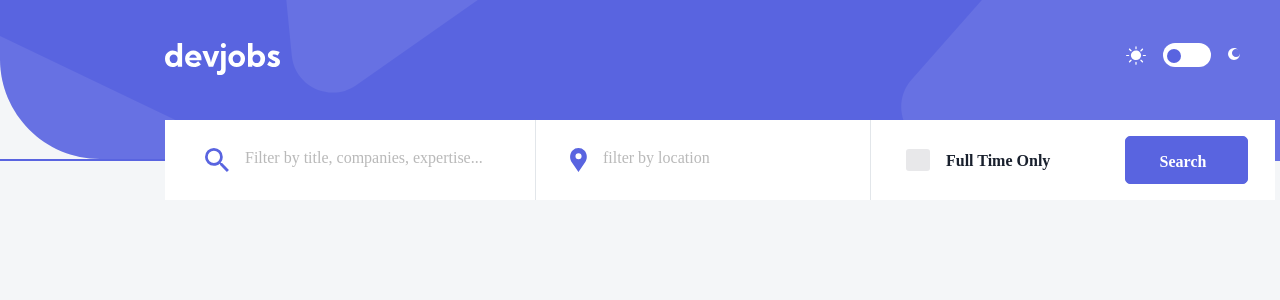
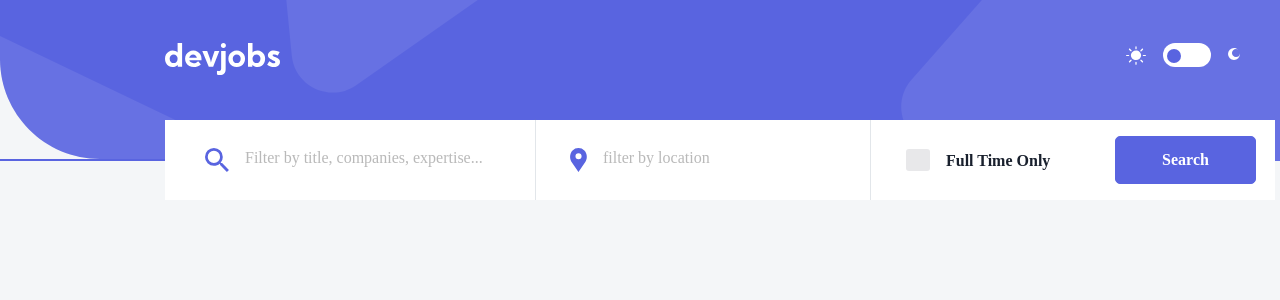
Before and after one commit to OsmanNasirdeen/Devjobs, a React app: page / in a window 1280 px wide. Shown: the top 300 px of the page. Built offline with nearby package versions, Linux system fonts and the light colour scheme; the HTML template or start-up script is replaced by a standard one.

Commit message:
modified:   src/index.css

```diff
--- a/src/Header/Navbar.css
+++ b/src/Header/Navbar.css
@@ -195,25 +195,11 @@
 
   .filter-button {
     position: absolute;
-    width: 123px;
-    height: 48px;
-    left: 960px;
+    /* width: fit-content; */
+    /* height: auto; */
+    left: 950px;
   }
   .filter-button > button {
-    width: 100%;
-    height: 100%;
-    font-family: var(--font-family);
-    font-weight: var(--fw-bold);
-    font-size: var(--fs-16);
-    color: var(--white);
-    background: var(--violet);
-    border: 1px solid var(--violet);
-    border-radius: 5px;
-    padding: 16px 40px 16px 33px;
-    cursor: pointer;
-  }
-  .filter-button > button:hover {
-    background: var(--light-violet);
-    border: 1px solid var(--light-violet);
+    text-transform: capitalize;
   }
 }
--- a/src/Header/Navbar.jsx
+++ b/src/Header/Navbar.jsx
@@ -58,7 +58,9 @@ const Navbar = () => {
             <label for="full-time">full time only</label>
           </div>
           <div className="filter-button">
-            <button type="submit">Search</button>
+            <button type="submit" className="button-violet">
+              Search
+            </button>
           </div>
         </form>
       </div>
--- a/src/index.css
+++ b/src/index.css
@@ -21,6 +21,43 @@
 }
 body {
   font-family: "Kumbh Sans", sans-serif;
+}
+.button-violet {
+  font-family: var(--font-family);
+  font-weight: var(--fw-bold);
+  font-size: var(--fs-16);
+  background: var(--violet);
+  color: var(--white);
+  border: 1px solid var(--violet);
+  line-height: 19.84px;
+  cursor: pointer;
+  border-radius: 5px;
+  height: 48px;
+  width: 141px;
+}
+.button-violet:hover {
+  background: var(--light-violet);
+  border: 1px solid var(--light-violet);
+}
+
+/* button 2 styles */
+.button-light-grey {
+  font-family: var(--font-family);
+  font-weight: var(--fw-bold);
+  font-size: var(--fs-16);
+  background: var(--light-grey);
+  color: var(--violet);
+  border: 1px solid var(--light-grey);
+  line-height: 19.84px;
+  cursor: pointer;
+  border-radius: 5px;
+  height: 48px;
+  width: 141px;
+}
+
+.button-light-grey:hover {
+  background: var(--gray);
+  border: 1px solid var(--gray);
 }
 
 .card {
```
